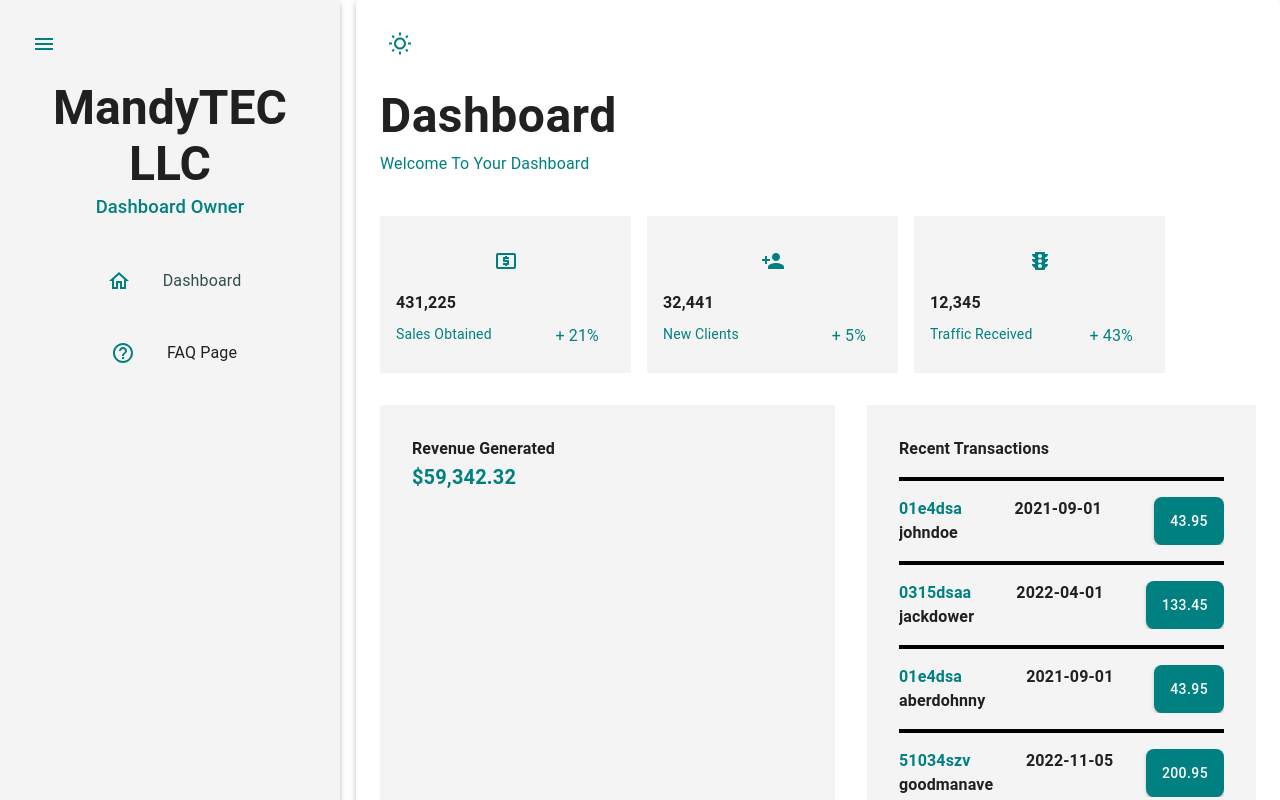
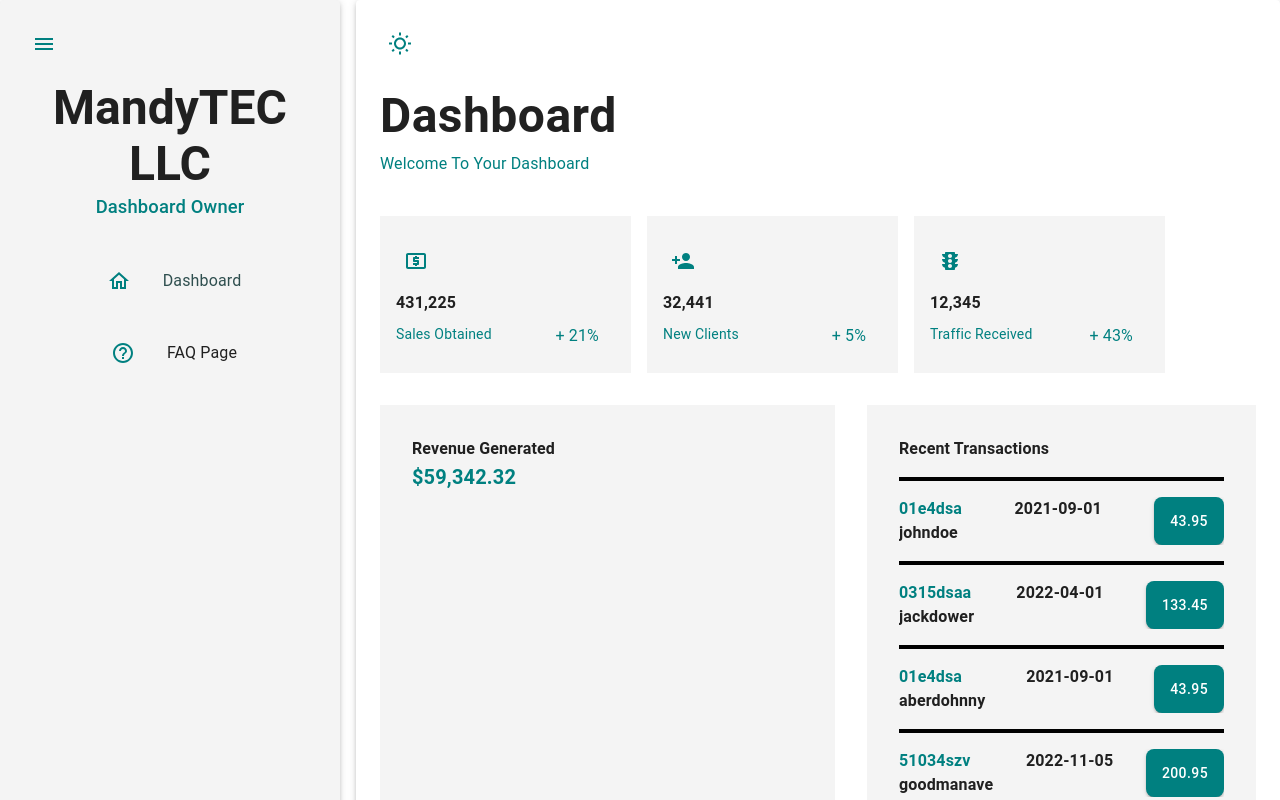
Before and after one commit to binaryballer33/block27A_sales_dashboard, a React (Vite) app: page / in a window 1280 px wide. Shown: the top 800 px of the page. Built offline with nearby package versions, Linux system fonts and the light colour scheme.

Commit message:
fixed issue where mui IconButton centers things involuntarily

```diff
--- a/src/components/MiniDashboard/MiniDashboard.jsx
+++ b/src/components/MiniDashboard/MiniDashboard.jsx
@@ -5,7 +5,7 @@ const MiniDashboard = ({ IconComponent, sales_amount, header, percentage, margin
   return (
     // mini dashboards
     <Box sx={classes.main_content_dashboard_sales_client_traffic_item} marginLeft={marginLeft}>
-      <IconButton><IconComponent color="primary" /></IconButton>
+      <IconButton sx={{ justifyContent: 'start'}}><IconComponent color="primary" /></IconButton>
       <Typography variant="body1" fontWeight="bold">{sales_amount}</Typography>
       <Box sx={classes.main_content_dashboard_sales_clients_trash_percentage}>
         <Typography variant="body2" flexGrow={1}>{header}</Typography>
```
